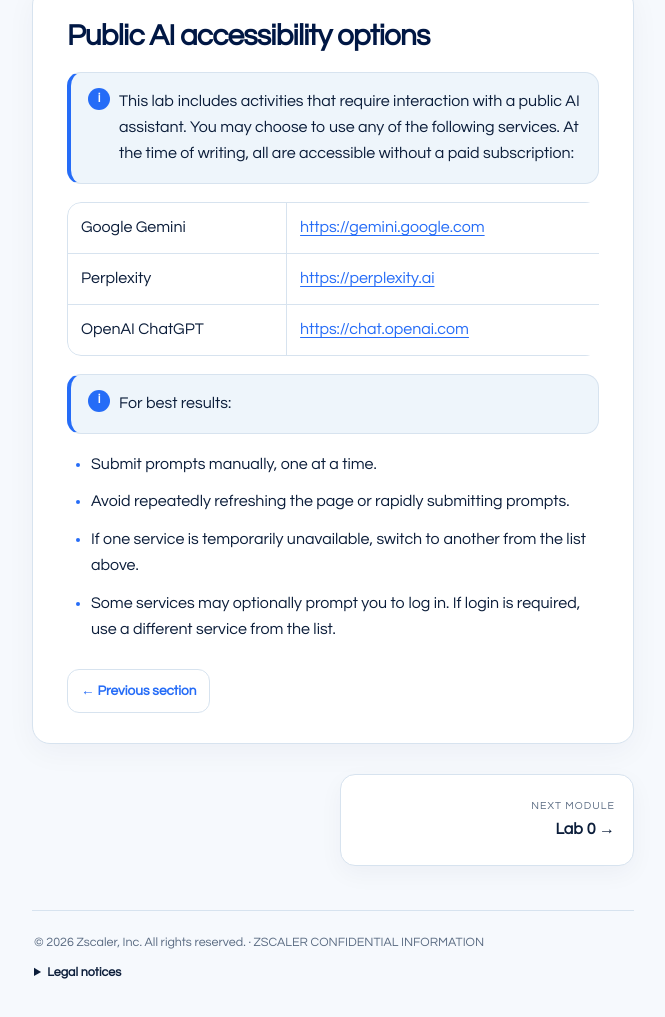
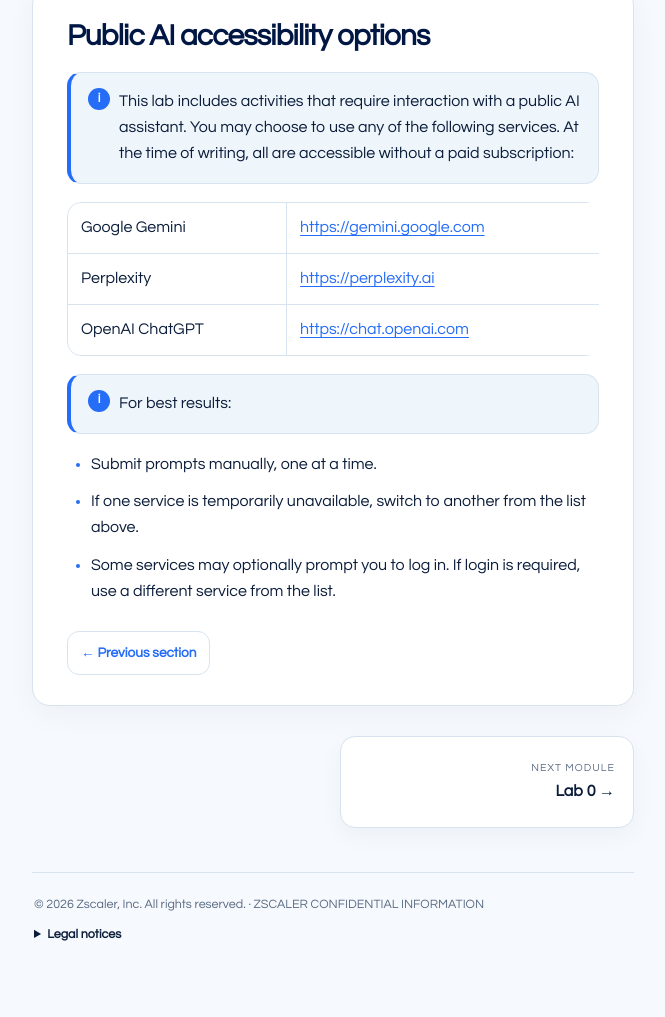
Before and after one commit to rupakdey/zscaler-ai-security-workshop, a plain HTML site: page index.html in a window 1280 px wide. Shown: the part 1400-2417 px from the top of the page, without its empty margins (306-971 px from the left). Drawn offline with Linux system fonts and the light colour scheme.

Commit message:
Add files via upload

```diff
--- a/index.html
+++ b/index.html
@@ -87,8 +87,6 @@
 <p>For best results:</p>
 </div><ul>
 <li><p>Submit prompts manually, one at a time.</p></li>
-<li><p>Avoid repeatedly refreshing the page or rapidly submitting
-prompts.</p></li>
 <li><p>If one service is temporarily unavailable, switch to another from
 the list above.</p></li>
 <li><p>Some services may optionally prompt you to log in. If login is
```
